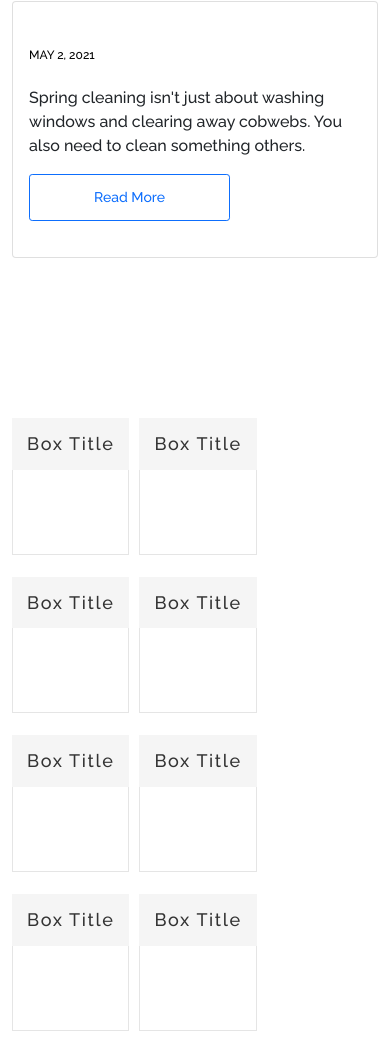
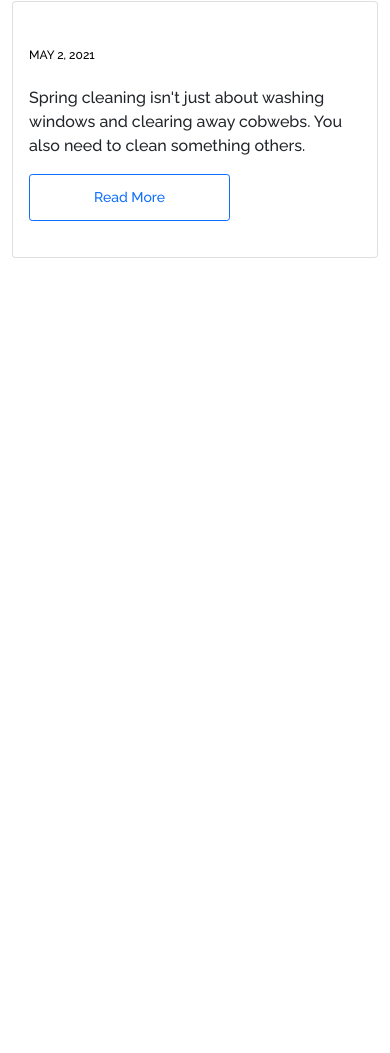
Before and after one commit to wenwen-jiang/reversi-jiang, a website: page public/index.html in a window 390 px wide. Shown: the part 1867-2920 px from the top of the page. After the commit the page ends 2173 px from the top, so only its background shows below. Drawn offline with nearby package versions, Linux system fonts and the light colour scheme.

Commit message:
no message

```diff
--- a/public/index.html
+++ b/public/index.html
@@ -235,68 +235,7 @@
         </div>
       </section>
 
-      <section class="py-6">
-        <div class="container" style="padding-bottom:10rem;">
-          <div class="col-lg-3 col-md-4 col-sm-6">
-            <div class="row_box">
-              <h3>Box Title</h3>
-              <div class="subox"></div>
-            </div>
-          </div>
 
-          <div class="col-lg-3 col-md-4 col-sm-6">
-            <div class="row_box">
-              <h3>Box Title</h3>
-              <div class="subox"></div>
-            </div>
-          </div>
-
-          <div class="col-lg-3 col-md-4 col-sm-6">
-            <div class="row_box">
-              <h3>Box Title</h3>
-              <div class="subox"></div>
-            </div>
-          </div>
-
-          <div class="col-lg-3 col-md-4 col-sm-6">
-            <div class="row_box">
-              <h3>Box Title</h3>
-              <div class="subox"></div>
-            </div>
-          </div>
-
-          <div class="col-lg-3 col-md-4 col-sm-6">
-            <div class="row_box">
-              <h3>Box Title</h3>
-              <div class="subox"></div>
-            </div>
-          </div>
-
-          <div class="col-lg-3 col-md-4 col-sm-6">
-            <div class="row_box">
-              <h3>Box Title</h3>
-              <div class="subox"></div>
-            </div>
-          </div>
-
-          <div class="col-lg-3 col-md-4 col-sm-6">
-            <div class="row_box">
-              <h3>Box Title</h3>
-              <div class="subox"></div>
-            </div>
-          </div>
-
-          <div class="col-lg-3 col-md-4 col-sm-6">
-            <div class="row_box">
-              <h3>Box Title</h3>
-              <div class="subox"></div>
-            </div>
-          </div>
-
-
-
-      </div>
-      </section>
 
     </main>
 
```
